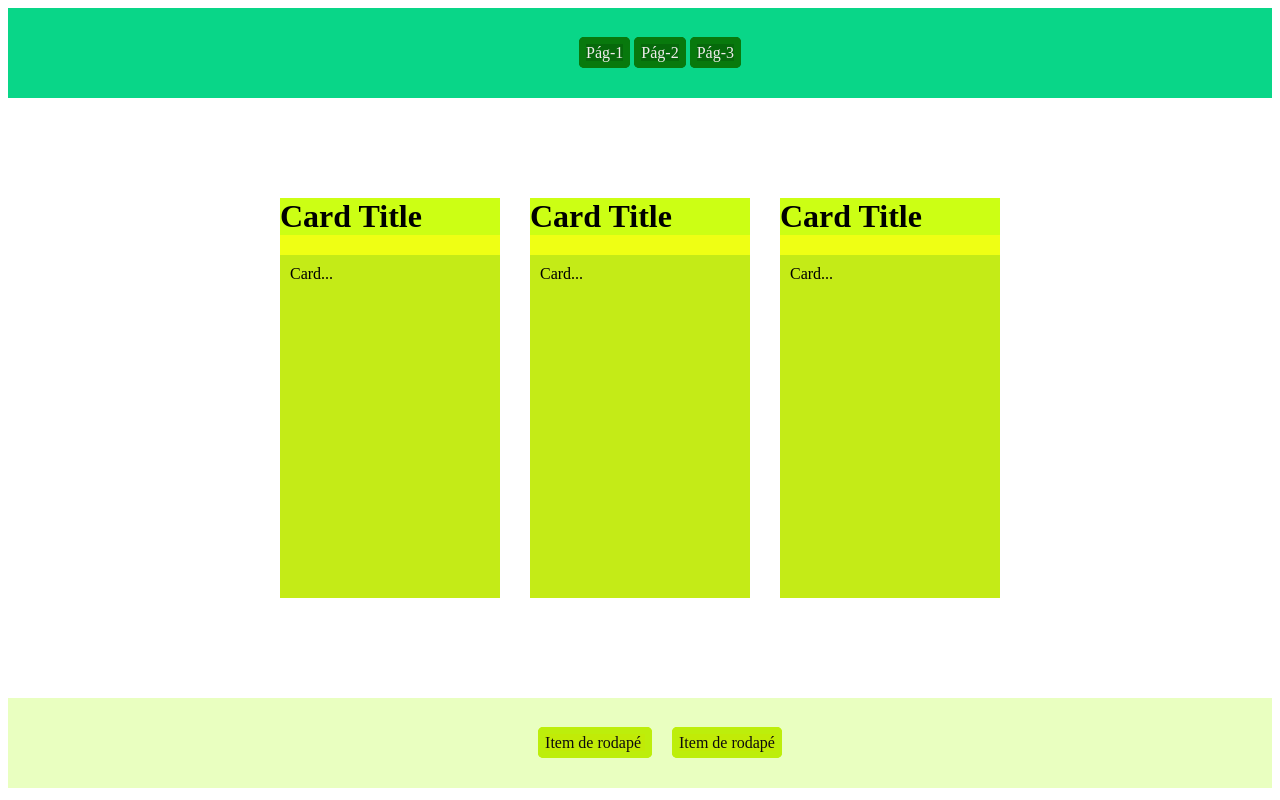
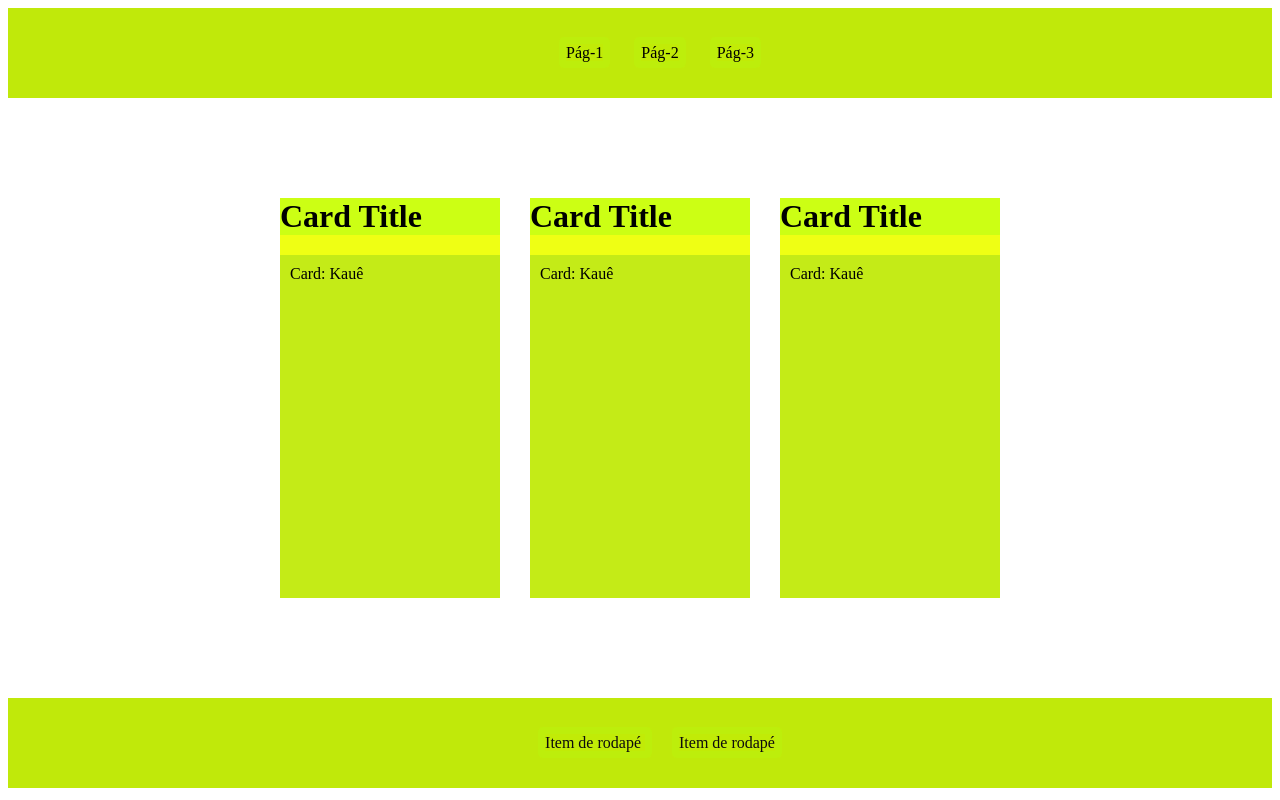
Before and after one commit to KaueLion/Flexbox, a plain HTML site: page pg3.html in a window 1280 px wide. Drawn offline with Linux system fonts and the light colour scheme.

Commit message:
mensagem de commit

```diff
--- a/css/estilo.css
+++ b/css/estilo.css
@@ -161,7 +161,7 @@
 .containerPG2 {
     display: flex;
     height: 50px;
-    background-color:rgb(233, 255, 192);
+    background-color:rgb(192, 233, 10);
     padding:20px;
     align-items: center;
     flex-direction: column;
--- a/pg3.html
+++ b/pg3.html
@@ -7,7 +7,7 @@
     <title>Página - 3</title>
 </head>
 <body>
-    <div class="containerPG1">
+    <div class="containerPG2">
         <ul>
             <li><a href="/index.html">Pág-1</a></li>
             <li><a href="/pg2.html">Pág-2</a></li>
@@ -21,20 +21,20 @@
         <div class="contC">
             <h1>Card Title</h1>
             <p>
-                Card...
+                Card: Kauê
             </p>
         </div>
 
         <div class="contC">
             <h1>Card Title</h1>
             <p>
-                Card...
+                Card: Kauê
             </p>
         </div>
         <div class="contC">
             <h1>Card Title</h1>
             <p>
-                Card...
+                Card: Kauê
             </p>
         </div>
     </div>
```
